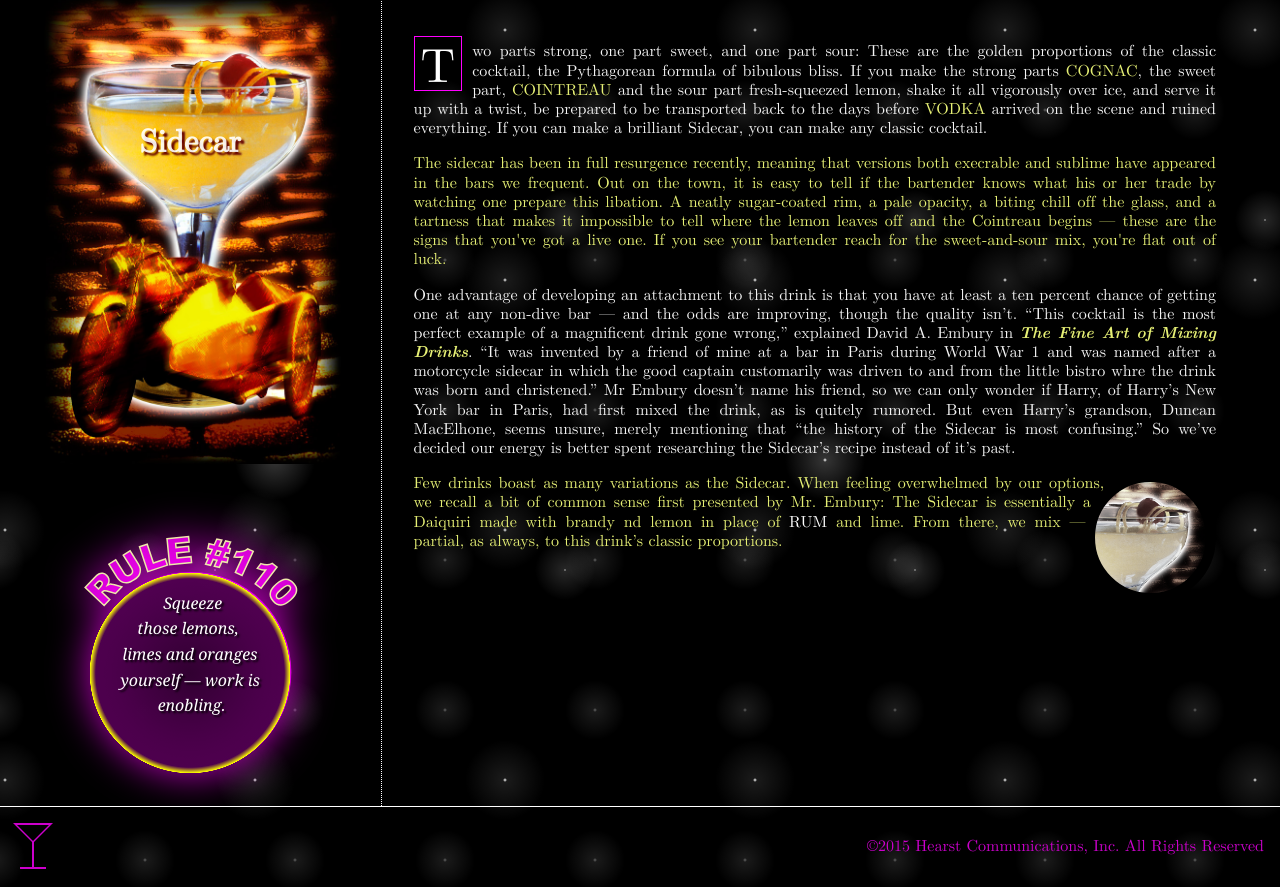
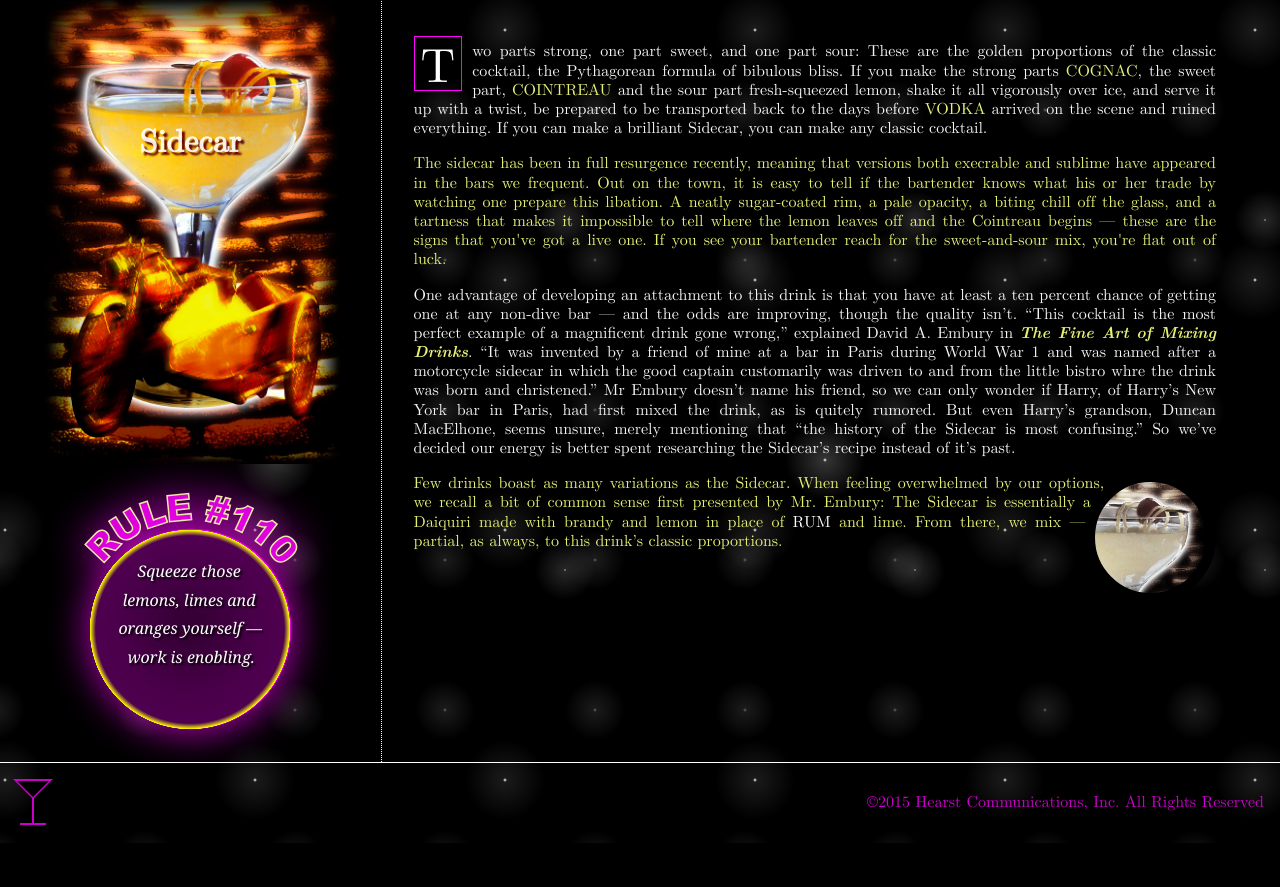
Before and after one commit to knavesmireBoy/cocktail, a PHP site: page /c2/index.html in a window 1280 px wide. Shown: the part 365-1252 px from the top of the page. After the commit the page ends 1190 px from the top, so only its background shows below. Run offline with PHP 8.4, Linux system fonts and the light colour scheme; some web fonts are replaced.

Commit message:
deciding on best approach for rules

```diff
--- a/c1/index.html
+++ b/c1/index.html
@@ -49,7 +49,7 @@ document.cookie='resolution='+Math.max(screen.width,screen.height)+'; path=/';
 </svg>
 
     <div class="quote-wrapper"><blockquote class="variant">
-        <p>When all else fails, have a <b>Martini</b>.</p>
+        <p><br>When all else fails, have a <br><b>Martini</b>.</p>
         </blockquote></div>
 </aside>
 <article class="content">
--- a/c2/index.html
+++ b/c2/index.html
@@ -49,7 +49,7 @@ document.cookie='resolution='+Math.max(screen.width,screen.height)+'; path=/';
   <circle id="circ" cx="100.577" cy="95.965" r="65.847"/>
 </svg>
     <div class="quote-wrapper"><blockquote class="variant">
-        <p>Squeeze those lemons, limes and oranges yourself — work is enobling.</p>
+        <p><br>Squeeze those lemons, limes and oranges yourself — work is enobling.</p>
         </blockquote></div>
 </aside>
 
@@ -60,7 +60,7 @@ document.cookie='resolution='+Math.max(screen.width,screen.height)+'; path=/';
 
  <p>One advantage of developing an attachment to this drink is that you have at least a ten percent chance of getting one at any non-dive bar — and the odds are improving, though the quality isn’t. “This cocktail is the most perfect example of a magnificent drink gone wrong,” explained David A. Embury in <em>The Fine Art of Mixing Drinks</em>. “It was invented by a friend of mine at a bar in Paris during World War 1 and was named after a motorcycle sidecar in which the good captain customarily was driven to and from the little bistro whre the drink was born and christened.” Mr Embury doesn’t name his friend, so we can only wonder if Harry, of Harry’s New York bar in Paris, had first mixed the drink, as is quitely rumored. But even Harry’s grandson, Duncan MacElhone, seems unsure, merely mentioning that “the history of the Sidecar is most confusing.” So we’ve decided our energy is better spent researching the Sidecar’s recipe instead of it’s past.
     <h2></h2>
-    <p>Few drinks boast as many variations as the Sidecar. When feeling overwhelmed by our options, we recall a bit of common sense first presented by Mr. Embury: The Sidecar is essentially a Daiquiri made with brandy nd lemon in place of <strong>RUM</strong> and lime. From there, we mix — partial, as always, to this drink’s classic proportions.</p></article>
+    <p>Few drinks boast as many variations as the Sidecar. When feeling overwhelmed by our options, we recall a bit of common sense first presented by Mr. Embury: The Sidecar is essentially a Daiquiri made with brandy and lemon in place of <strong>RUM</strong> and lime. From there, we mix — partial, as always, to this drink’s classic proportions.</p></article>
 </main>
 <footer>
     <div class="arrow-down"></div>
--- a/c3/index.html
+++ b/c3/index.html
@@ -43,7 +43,7 @@ document.cookie='resolution='+Math.max(screen.width,screen.height)+'; path=/';
   <circle id="circ" cx="100.577" cy="95.965" r="65.847"/>
 </svg>
 <div class="quote-wrapper"><blockquote class="variant">
-        <p>Have two singles, rather than one double; that way your drink will always be cold.</p>
+        <p><br>Have two singles, rather than one double; that way your drink will always be cold.</p>
         </blockquote></div>
     </aside>
 <article class="content">
--- a/c4/index.html
+++ b/c4/index.html
@@ -42,7 +42,7 @@ document.cookie='resolution='+Math.max(screen.width,screen.height)+'; path=/';
   <circle id="circ" cx="100.577" cy="95.965" r="65.847"/>
 </svg>
      <div class="quote-wrapper"><blockquote class="variant">
-        <p>Whatever you do, don't skimp on the ice.</p>
+        <p><br>Whatever you do, don't skimp on the ice.</p>
         </blockquote></div>
     </aside>
 <article class="content">
--- a/c5/index.html
+++ b/c5/index.html
@@ -47,7 +47,7 @@ document.cookie='resolution='+Math.max(screen.width,screen.height)+'; path=/';
 </svg>
 
      <div class="quote-wrapper"><blockquote class="variant">
-        <p>Never have more than three cocktails. After three cocktails, switch to highballs.</p>
+        <p><br>Never have more than three cocktails. After three cocktails, switch to highballs.</p>
         </blockquote></div>
 </aside>
 <article class="content">
--- a/c6/index.html
+++ b/c6/index.html
@@ -43,7 +43,7 @@ document.cookie='resolution='+Math.max(screen.width,screen.height)+'; path=/';
   <circle cx="100.577" cy="95.965" r="65.847"/>
 </svg>
    <div class="quote-wrapper"><blockquote class="variant">
-    <p>A cocktail shoud not take you back to your childhood, unless of course you grew up in a bar.</p>
+    <p><br>A cocktail shoud not take you back to your childhood, unless of course you grew up in a bar.</p>
     </blockquote></div>
 </aside>
 <article class="content">
--- a/css/main.css
+++ b/css/main.css
@@ -253,14 +253,14 @@ nav>ul>li a {
 	height: 180px;
 	width: 180px;
 	margin: 2em auto;
-	font: italic 1em/1.6 'Lora', Georgia, serif;
+	font: italic 1em/1.2 'Lora', Georgia, serif;
+    line-height: calc(100vw / 45);
 }
 .inlinesvg .quote-wrapper {
 	width: 53%;
     height: 0;
     padding-top: 53%;
-	margin: -16.125em auto 2em;
-	margin: -78% auto 2em;
+	margin: -73% auto 2em;
     overflow: hidden;
 }
 
@@ -282,7 +282,6 @@ nav>ul>li a {
 	text-align: center;
 	font-style: italic;
 	height: 100%;
-	position: relative;
 }
 .variant b {
 	color: chartreuse;
@@ -294,9 +293,9 @@ nav>ul>li a {
 	height: 100%;
 	width: 50%;
 	shape-outside: polygon(3% -4.5%, 100% 0%, 100.00% 100.00%, 1% 97.5%, 52% 93%, 76.6% 82.7%, 94% 65.6%, 100% 50%, 94% 32.6%, 76.6% 17.3%, 49% 2.5%);
-	shape-margin: 15%;
 	box-sizing: border-box;
     background-color: rgba(222,111,22, 0);
+    shape-margin: 1vw;
 }
 .variant::before {
 	content: "";
@@ -304,9 +303,9 @@ nav>ul>li a {
 	height: 100%;
 	width: 50%;
 	shape-outside: polygon(0px 0px, 99% -8px, 49% 3.5%, 17.40% 17.80%, 6% 32.6%, 0px 50%, 6% 65.6%, 25.4% 81.2%, 55% 92%, 98% 97.5%, 0px 100%);
-	shape-margin: 15%;
 	box-sizing: border-box;
     background-color: rgba(111,222,22, 0);
+    shape-margin: 1vw;
 }
 .no-inlinesvg svg, .no-js svg {
 	display: none;
@@ -315,8 +314,8 @@ nav>ul>li a {
 	font: 1.5rem 'Arial-Black', Arial, sans-serif;
 	fill: rgba(255, 0, 255, .8);
 	width: 100%;
-    padding: 10%;
-	margin: 1em auto 0;
+    padding: 5% 10%;
+	margin: 0 auto;
 	filter: drop-shadow(0px 0px 20px magenta);
     animation: popup 4s 1s ease-in;
     transform-origin: 50% 48.5%;
@@ -440,9 +439,7 @@ p:nth-of-type(odd) em, p:nth-of-type(odd) strong {
 	position: absolute;
 	left: -9990px;
 }
-#c6 .quote-wrapper {
-	line-height: 1.3;
-}
+
 #c2 main aside a {
 	top: 5em;
 }
@@ -454,12 +451,35 @@ p:nth-of-type(odd) em, p:nth-of-type(odd) strong {
 	right: .9em;
 }
 
+#c1 .quote-wrapper, #c4 .quote-wrapper {
+	font-size: 1.2em;
+    line-height: calc(100vw / 40);
+}
+
+#c1 .variant::before, #c1 .variant p::before, #c4 .variant::before, #c4 .variant p::before {
+	shape-margin: 2.6vw;
+}
+
+/*
+
+#c5 .variant::before, #c5 .variant p::before {
+	shape-margin: 1.7vw;
+}
+#c1 .quote-wrapper {
+    line-height: calc(100vw / 45);
+}
+
+
+
 #c2 .variant::before, #c2 .variant p::before {
 	shape-margin: 9%;
+	shape-margin: 1vw;
 }
 #c3 .variant::before, #c3 .variant p::before {
 	shape-margin: 7%;
+    shape-margin: 1vw;
 }
+
 .no-js #c3 .variant::before, .no-js #c3 .variant p::before {
 	shape-margin: 3%;
 }
@@ -468,8 +488,9 @@ p:nth-of-type(odd) em, p:nth-of-type(odd) strong {
 }
 #c6 .variant::before, #c6 .variant p::before {
 	shape-margin: 11%;
+    shape-margin: 1vw;
 }
-
+*/
 body#c1, body#c2, body#c3, body#c4, body#c5, body#c6 {
 	background-color: black;
 	background-image: radial-gradient(white, rgba(255, 255, 255, .2) 2px, transparent 40px), radial-gradient(white, rgba(255, 255, 255, .15) 1px, transparent 30px), radial-gradient(white, rgba(255, 255, 255, .1) 2px, transparent 40px), radial-gradient(rgba(255, 255, 255, .4), rgba(255, 255, 255, .1) 2px, transparent 30px);
@@ -517,8 +538,23 @@ body#c1, body#c2, body#c3, body#c4, body#c5, body#c6 {
 nav ul>li>a:hover+ul {
 	color: red !important;
 }
-@media only screen and (max-width: 1024px) {
+@media only screen and (max-width:  999px) {
+.quote-wrapper {
+    line-height: calc(100vw / 46) !important;
+    }
 
+    .variant::before, .variant p::before {
+	shape-margin: 1vw !important;
+}
+}
+
+@media only screen and (max-width:  860px) {
+.quote-wrapper {
+    line-height: calc(100vw / 40) !important;
+    }
+        .variant::before, .variant p::before {
+	shape-margin: 1vw !important;
+}
 }
 @media only screen and (max-width: 768px) {
 	main {
```
